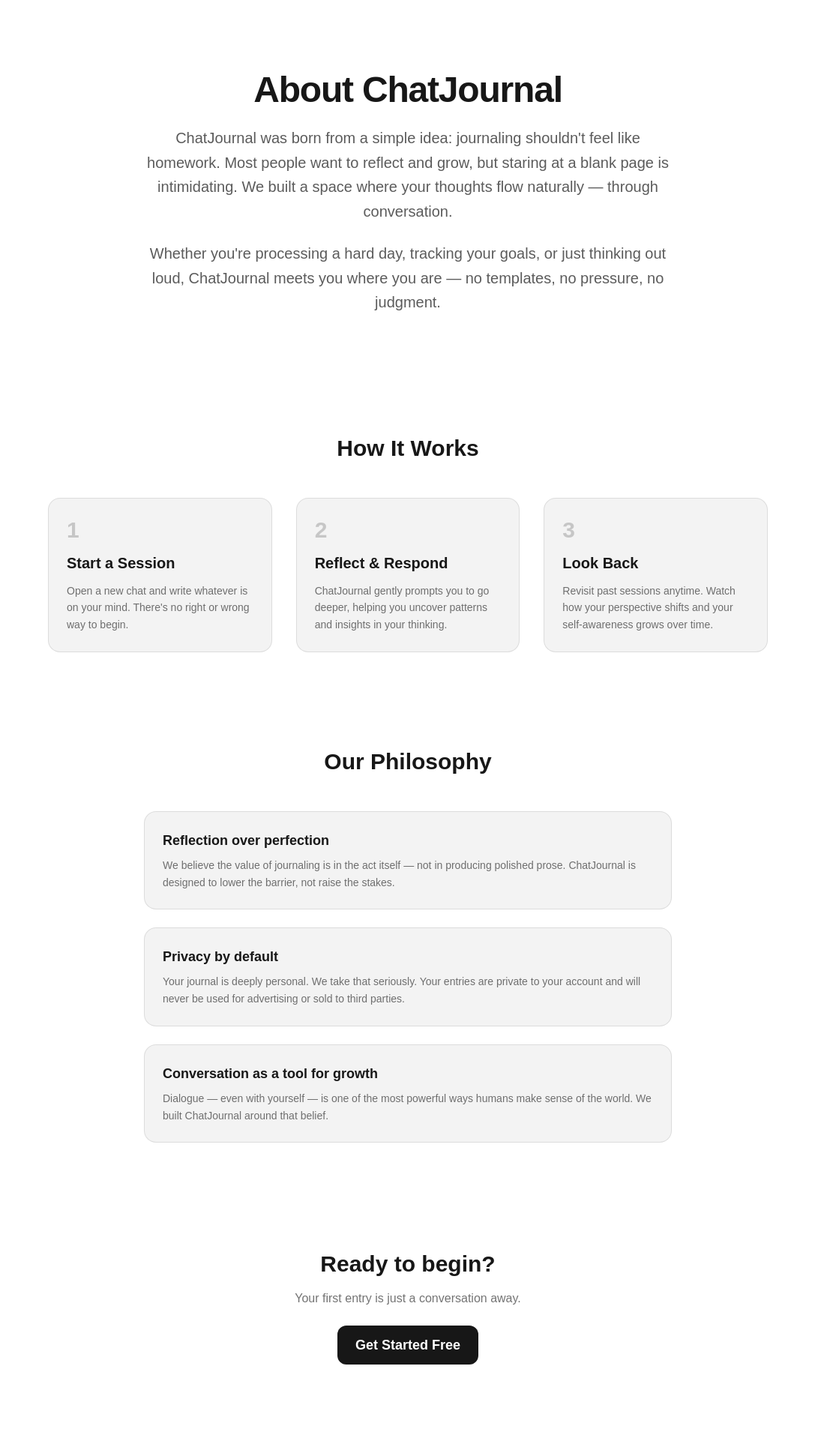
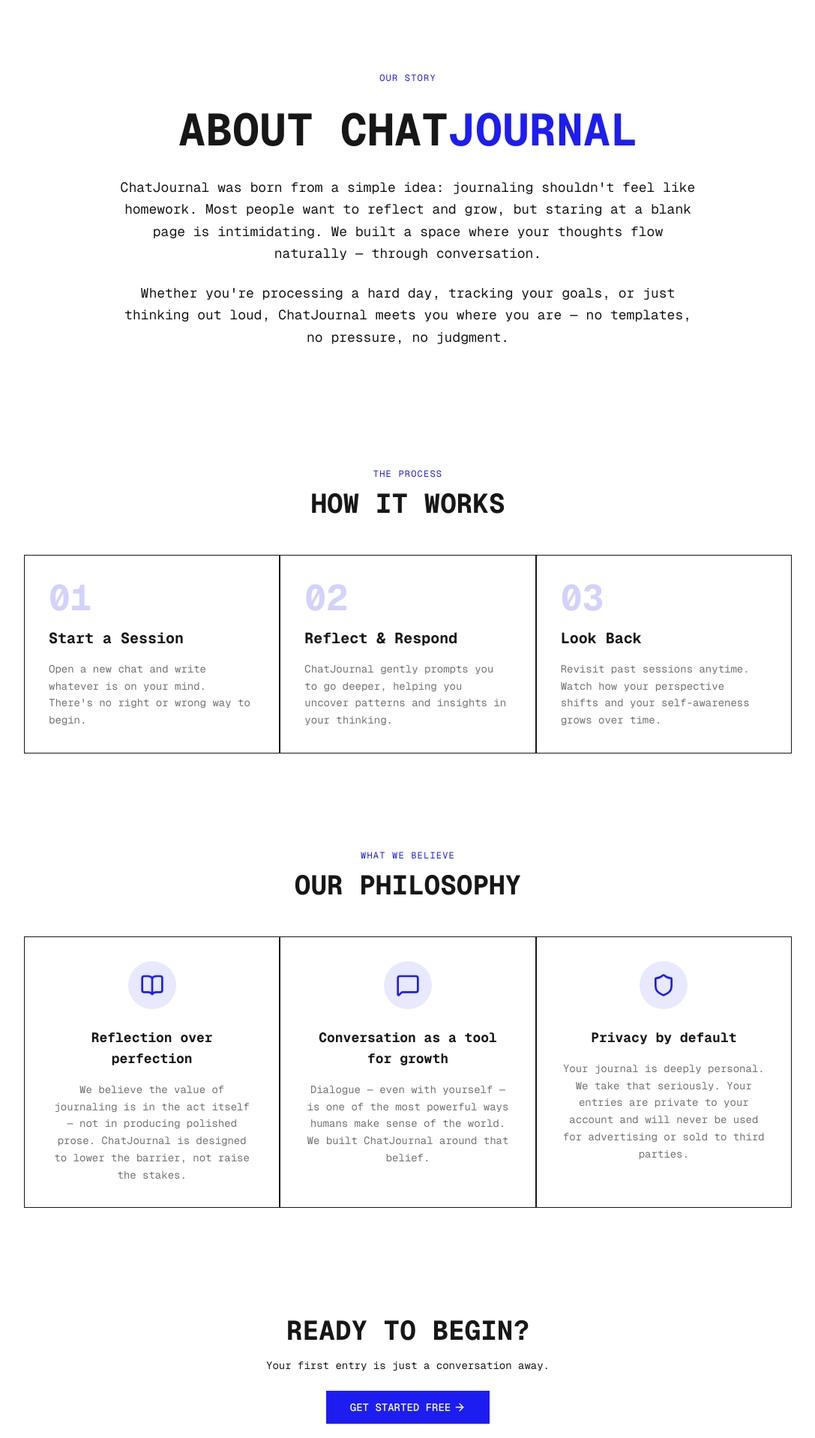
Before and after one commit to Eugene7997/chatJournal, a Next.js app in the folder frontend/: page /about in a window 1280 px wide. Shown: the part 80-1998 px from the top of the page at 75% size, without its empty margins (96-1183 px from the left). Built offline with nearby package versions, Linux system fonts and the light colour scheme; no server answers.

Commit message:
Redesigned about page.

```diff
--- a/frontend/src/app/about/page.tsx
+++ b/frontend/src/app/about/page.tsx
@@ -1,102 +1,217 @@
-export default function AboutPage() {
-  return (
-    <div className="flex flex-col">
-      {/* Mission */}
-      <section className="flex flex-col items-center text-center px-6 py-12 sm:py-24 gap-6 max-w-3xl mx-auto">
-        <h1 className="text-3xl sm:text-5xl font-bold tracking-tight">About ChatJournal</h1>
-        <p className="text-base sm:text-xl opacity-70 leading-relaxed">
-          ChatJournal was born from a simple idea: journaling shouldn&apos;t feel
-          like homework. Most people want to reflect and grow, but staring at a
-          blank page is intimidating. We built a space where your thoughts flow
-          naturally — through conversation.
-        </p>
-        <p className="text-base sm:text-xl opacity-70 leading-relaxed">
-          Whether you&apos;re processing a hard day, tracking your goals, or just
-          thinking out loud, ChatJournal meets you where you are — no templates,
-          no pressure, no judgment.
-        </p>
-      </section>
+"use client";
 
-      {/* How It Works */}
-      <section className="px-4 sm:px-8 py-10 sm:py-16 max-w-5xl mx-auto w-full">
-        <h2 className="text-2xl sm:text-3xl font-bold text-center mb-8 sm:mb-12">How It Works</h2>
-        <div className="grid grid-cols-1 sm:grid-cols-3 gap-6 sm:gap-8">
-          {[
+import { motion } from "framer-motion";
+import { ArrowRight, BookOpen, MessageSquare, Shield } from "lucide-react";
+import { Button } from "@/components/ui/button";
+
+const howItWorks = [
   {
-              step: "1",
+    step: "01",
     title: "Start a Session",
     description:
       "Open a new chat and write whatever is on your mind. There's no right or wrong way to begin.",
   },
   {
-              step: "2",
+    step: "02",
     title: "Reflect & Respond",
     description:
       "ChatJournal gently prompts you to go deeper, helping you uncover patterns and insights in your thinking.",
   },
   {
-              step: "3",
+    step: "03",
     title: "Look Back",
     description:
       "Revisit past sessions anytime. Watch how your perspective shifts and your self-awareness grows over time.",
   },
-          ].map(({ step, title, description }) => (
-            <div
+];
+
+const philosophy = [
+  {
+    icon: BookOpen,
+    title: "Reflection over perfection",
+    description:
+      "We believe the value of journaling is in the act itself — not in producing polished prose. ChatJournal is designed to lower the barrier, not raise the stakes.",
+  },
+  {
+    icon: MessageSquare,
+    title: "Conversation as a tool for growth",
+    description:
+      "Dialogue — even with yourself — is one of the most powerful ways humans make sense of the world. We built ChatJournal around that belief.",
+  },
+  {
+    icon: Shield,
+    title: "Privacy by default",
+    description:
+      "Your journal is deeply personal. We take that seriously. Your entries are private to your account and will never be used for advertising or sold to third parties.",
+  },
+];
+
+export default function AboutPage() {
+  return (
+    <div className="container mx-auto px-4">
+      {/* Mission */}
+      <section className="flex flex-col items-center text-center py-24 gap-6 max-w-3xl mx-auto">
+        <motion.p
+          initial={{ opacity: 0, y: 10 }}
+          animate={{ opacity: 1, y: 0 }}
+          transition={{ duration: 0.4 }}
+          className="text-xs font-mono text-brand tracking-widest uppercase"
+        >
+          Our Story
+        </motion.p>
+        <motion.h1
+          initial={{ opacity: 0, y: 20 }}
+          animate={{ opacity: 1, y: 0 }}
+          transition={{ delay: 0.1, duration: 0.6 }}
+          className="font-mono text-4xl sm:text-6xl font-bold leading-tight"
+        >
+          ABOUT CHAT
+          <span className="text-brand">JOURNAL</span>
+        </motion.h1>
+        <motion.p
+          initial={{ opacity: 0, y: 20 }}
+          animate={{ opacity: 1, y: 0 }}
+          transition={{ delay: 0.3, duration: 0.6 }}
+          className="text-base sm:text-lg font-mono opacity-60 leading-relaxed"
+        >
+          ChatJournal was born from a simple idea: journaling shouldn&apos;t
+          feel like homework. Most people want to reflect and grow, but staring
+          at a blank page is intimidating. We built a space where your thoughts
+          flow naturally — through conversation.
+        </motion.p>
+        <motion.p
+          initial={{ opacity: 0, y: 20 }}
+          animate={{ opacity: 1, y: 0 }}
+          transition={{ delay: 0.45, duration: 0.6 }}
+          className="text-base sm:text-lg font-mono opacity-60 leading-relaxed"
+        >
+          Whether you&apos;re processing a hard day, tracking your goals, or
+          just thinking out loud, ChatJournal meets you where you are — no
+          templates, no pressure, no judgment.
+        </motion.p>
+      </section>
+
+      {/* How It Works */}
+      <section className="py-16 max-w-5xl mx-auto w-full">
+        <motion.p
+          initial={{ opacity: 0 }}
+          animate={{ opacity: 1 }}
+          transition={{ delay: 0.5, duration: 0.4 }}
+          className="text-xs font-mono text-brand tracking-widest uppercase text-center mb-3"
+        >
+          The Process
+        </motion.p>
+        <motion.h2
+          initial={{ opacity: 0, y: 20 }}
+          animate={{ opacity: 1, y: 0 }}
+          transition={{ delay: 0.55, duration: 0.6 }}
+          className="text-3xl sm:text-4xl font-mono font-bold text-center mb-12"
+        >
+          HOW IT WORKS
+        </motion.h2>
+        <div className="grid grid-cols-1 sm:grid-cols-3">
+          {howItWorks.map(({ step, title, description }, index) => (
+            <motion.div
               key={step}
-              className="flex flex-col gap-3 p-6 rounded-2xl border border-current/10 bg-foreground/5"
+              initial={{ opacity: 0, y: 50 }}
+              animate={{ opacity: 1, y: 0 }}
+              transition={{
+                delay: 0.6 + index * 0.2,
+                duration: 0.6,
+                type: "spring",
+                stiffness: 100,
+                damping: 10,
+              }}
+              className="flex flex-col gap-4 p-8 border bg-background"
             >
-              <span className="text-3xl font-bold opacity-20">{step}</span>
-              <h3 className="text-xl font-semibold">{title}</h3>
-              <p className="opacity-60 text-sm leading-relaxed">{description}</p>
-            </div>
+              <span className="font-mono text-5xl font-bold text-brand/20">
+                {step}
+              </span>
+              <h3 className="text-xl font-mono font-bold">{title}</h3>
+              <p className="font-mono text-sm opacity-60 leading-relaxed">
+                {description}
+              </p>
+            </motion.div>
           ))}
         </div>
       </section>
 
       {/* Philosophy */}
-      <section className="px-4 sm:px-8 py-10 sm:py-16 max-w-3xl mx-auto w-full">
-        <h2 className="text-2xl sm:text-3xl font-bold text-center mb-8 sm:mb-12">Our Philosophy</h2>
-        <div className="flex flex-col gap-6">
-          {[
-            {
-              title: "Reflection over perfection",
-              description:
-                "We believe the value of journaling is in the act itself — not in producing polished prose. ChatJournal is designed to lower the barrier, not raise the stakes.",
-            },
-            {
-              title: "Privacy by default",
-              description:
-                "Your journal is deeply personal. We take that seriously. Your entries are private to your account and will never be used for advertising or sold to third parties.",
-            },
-            {
-              title: "Conversation as a tool for growth",
-              description:
-                "Dialogue — even with yourself — is one of the most powerful ways humans make sense of the world. We built ChatJournal around that belief.",
-            },
-          ].map(({ title, description }) => (
-            <div
+      <section className="py-16 max-w-5xl mx-auto w-full">
+        <motion.p
+          initial={{ opacity: 0 }}
+          animate={{ opacity: 1 }}
+          transition={{ delay: 1.2, duration: 0.4 }}
+          className="text-xs font-mono text-brand tracking-widest uppercase text-center mb-3"
+        >
+          What We Believe
+        </motion.p>
+        <motion.h2
+          initial={{ opacity: 0, y: 20 }}
+          animate={{ opacity: 1, y: 0 }}
+          transition={{ delay: 1.25, duration: 0.6 }}
+          className="text-3xl sm:text-4xl font-mono font-bold text-center mb-12"
+        >
+          OUR PHILOSOPHY
+        </motion.h2>
+        <div className="grid grid-cols-1 sm:grid-cols-3">
+          {philosophy.map(({ icon: Icon, title, description }, index) => (
+            <motion.div
               key={title}
-              className="flex flex-col gap-2 p-6 rounded-2xl border border-current/10 bg-foreground/5"
+              initial={{ opacity: 0, y: 50 }}
+              animate={{ opacity: 1, y: 0 }}
+              transition={{
+                delay: 1.3 + index * 0.2,
+                duration: 0.6,
+                type: "spring",
+                stiffness: 100,
+                damping: 10,
+              }}
+              className="flex flex-col items-center text-center p-8 border bg-background"
             >
-              <h3 className="text-lg font-semibold">{title}</h3>
-              <p className="opacity-60 text-sm leading-relaxed">{description}</p>
+              <div className="mb-6 rounded-full bg-brand/10 p-4">
+                <Icon className="h-8 w-8 text-brand" />
               </div>
+              <h3 className="text-lg font-mono font-bold mb-4">{title}</h3>
+              <p className="font-mono text-sm opacity-60 leading-relaxed">
+                {description}
+              </p>
+            </motion.div>
           ))}
         </div>
       </section>
 
       {/* CTA */}
-      <section className="flex flex-col items-center text-center px-6 py-12 sm:py-20 gap-4">
-        <h2 className="text-2xl sm:text-3xl font-bold">Ready to begin?</h2>
-        <p className="opacity-60 max-w-md">
+      <section className="flex flex-col items-center text-center py-20 gap-4">
+        <motion.h2
+          initial={{ opacity: 0, y: 20 }}
+          animate={{ opacity: 1, y: 0 }}
+          transition={{ delay: 2.0, duration: 0.6 }}
+          className="text-2xl sm:text-4xl font-mono font-bold"
+        >
+          READY TO BEGIN?
+        </motion.h2>
+        <motion.p
+          initial={{ opacity: 0 }}
+          animate={{ opacity: 1 }}
+          transition={{ delay: 2.2, duration: 0.6 }}
+          className="opacity-60 max-w-md font-mono text-sm"
+        >
           Your first entry is just a conversation away.
-        </p>
-        <a
-          href="/login"
-          className="mt-2 px-6 py-3 rounded-xl bg-foreground text-background font-semibold text-lg hover:opacity-80 transition-opacity"
+        </motion.p>
+        <motion.div
+          initial={{ opacity: 0, y: 10 }}
+          animate={{ opacity: 1, y: 0 }}
+          transition={{ delay: 2.4, duration: 0.6 }}
         >
-          Get Started Free
-        </a>
+          <Button
+            size="lg"
+            className="cursor-pointer rounded-none mt-2 bg-brand hover:bg-brand/90 font-mono"
+            onClick={() => (window.location.href = "/login")}
+          >
+            GET STARTED FREE <ArrowRight className="ml-1 w-4 h-4" />
+          </Button>
+        </motion.div>
       </section>
     </div>
   );
```
Lines whose indentation alone changed are shown as unchanged.
